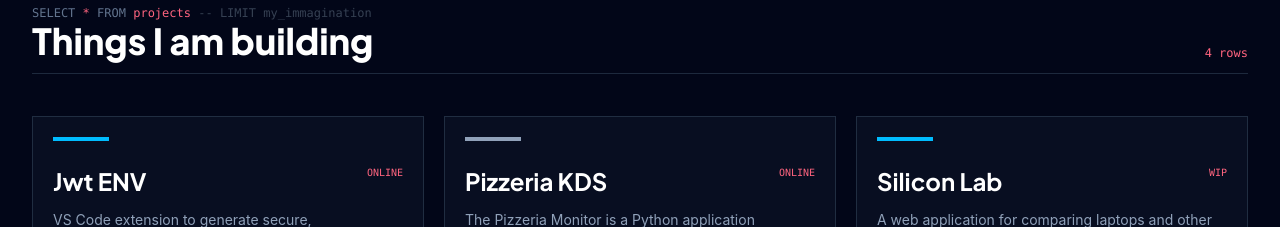
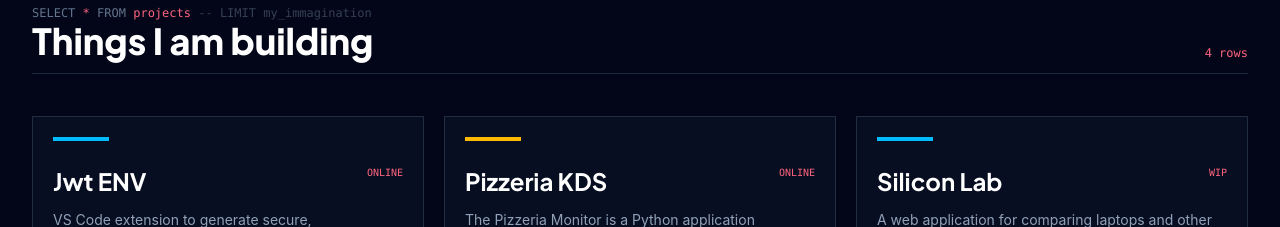
Before and after one commit to Noylah/portfolio, a React (Vite) app: page / in a window 1280 px wide. Shown: the part 1280-1507 px from the top of the page. Built offline with nearby package versions, Linux system fonts and the light colour scheme.

Commit message:
data: Pizzeria KDS, fix: 'amber' theme (2)

```diff
--- a/src/components/Card.tsx
+++ b/src/components/Card.tsx
@@ -22,7 +22,7 @@ export default function Card({
 }: CardProps) {
   const { theme } = useTheme();
   const accentClass =
-    { sky: "bg-sky-400", emerald: "bg-emerald-400", rose: "bg-rose-400" }[
+    { sky: "bg-sky-400", emerald: "bg-emerald-400", rose: "bg-rose-400", amber: "bg-amber-400" }[
       accent
     ] ?? "bg-slate-400";
   return (
--- a/src/components/Navbar.tsx
+++ b/src/components/Navbar.tsx
@@ -10,7 +10,7 @@ export default function Navbar() {
     <nav className="w-full fixed top-4 left-0 z-50 px-4 flex justify-center">
       <div className="w-full max-w-5xl bg-slate-800/50 border border-slate-700 rounded-2xl h-14 px-6 flex items-center justify-between shadow-lg backdrop-blur-lg">
         <a
-          href="icon.png"
+          href="https://github.com/Noylah"
           target="_blank"
           rel="noreferrer"
           aria-label="Open Noyla's GitHub profile"
--- a/src/theme.ts
+++ b/src/theme.ts
@@ -57,7 +57,7 @@ export const appThemes = {
     text: "text-rose-400",
     hoverText: "hover:text-rose-400",
     cardBg: "bg-rose-500 hover:bg-rose-700",
-    mainBg: "bg-rose-500/10",
+      mainBg: "bg-rose-500/10",
     mainBorder: "border-rose-500/30",
     mainIcon: "text-rose-400"
   }
```
